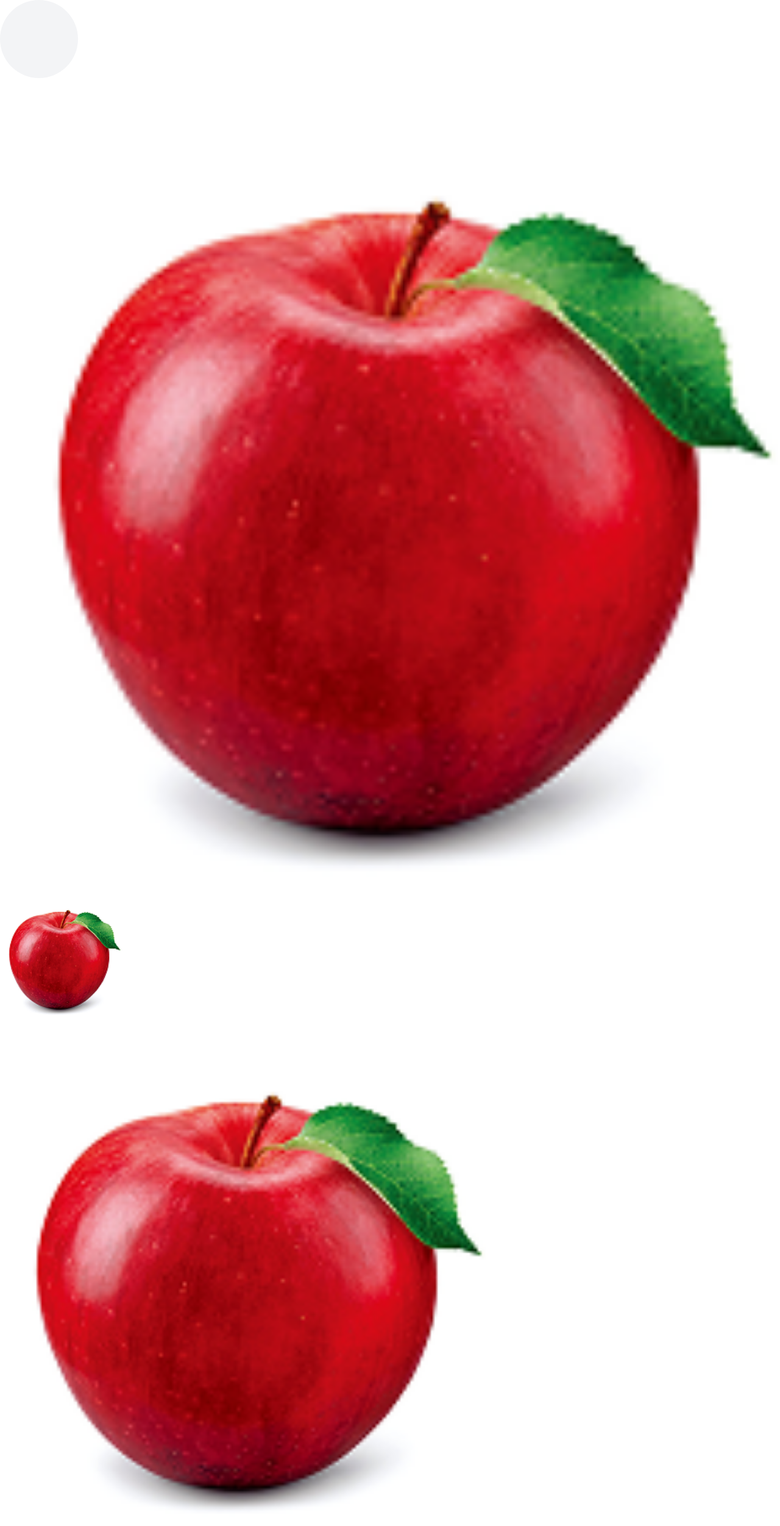
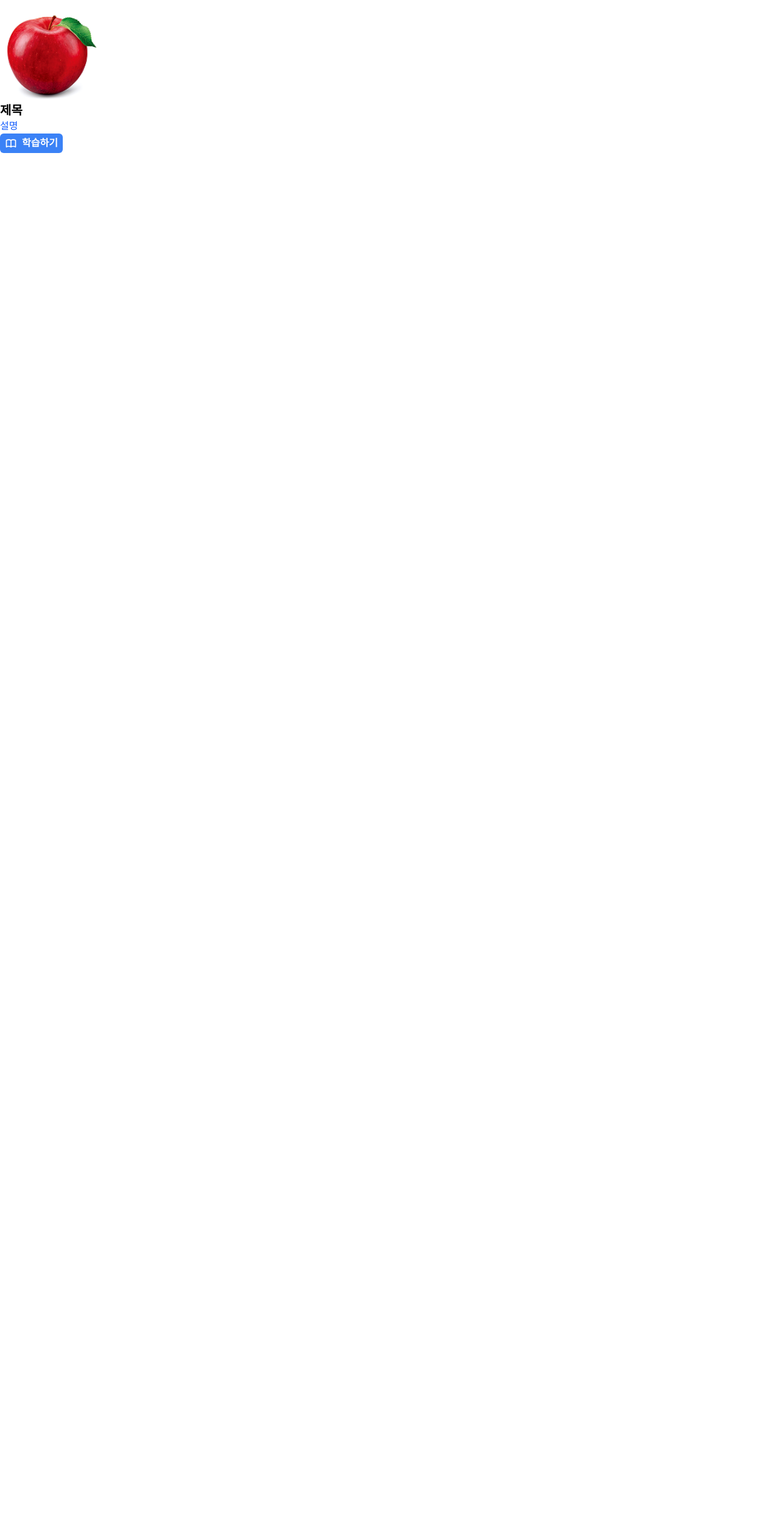
Before and after one commit to munjh61/SeeVocaLang, a React (Vite) app in the folder frontend/: page /moon in a window 1280 px wide. Shown: the whole page at 61% size. After the commit the page ends 800 px from the top, so only its background shows below. Built offline with nearby package versions, Linux system fonts and the light colour scheme; a web font is replaced by a local one.

Commit message:
voca card 하는 중

```diff
--- a/frontend/src/components/atoms/button/Button.tsx
+++ b/frontend/src/components/atoms/button/Button.tsx
@@ -7,7 +7,7 @@ type ButtonVariantProps = VariantProps<typeof buttonVariants>;
 type ButtonProps = {
   clicked?: boolean;
   className?: string;
-  children: React.ReactNode;
+  children?: React.ReactNode;
 } & ButtonVariantProps &
   React.ButtonHTMLAttributes<HTMLButtonElement>;
 
--- a/frontend/src/components/molecules/iconbutton/IconButton.tsx
+++ b/frontend/src/components/molecules/iconbutton/IconButton.tsx
@@ -42,7 +42,7 @@ export const IconButton = ({
         bgColor={bg}
         textColor={color}
         size={size}
-        className="flex items-center gap-2 text-nowrap"
+        className="flex items-center gap-2 text-nowrap px-2 py-1"
         type="button"
         onClick={onClick}
       >
--- a/frontend/src/components/organisms/vocaCard/VocaCard.tsx
+++ b/frontend/src/components/organisms/vocaCard/VocaCard.tsx
@@ -1,5 +1,7 @@
 import { Text } from "../../atoms/text/Text";
+import { IconButton } from "../../molecules/iconbutton/IconButton";
 import { ImageBox } from "../../molecules/imagebox/Imagebox";
+import book from "../../../asset/nav_book.svg?react";
 
 type VocaCardProps = {
   thumbnail?: string;
@@ -9,13 +11,21 @@ type VocaCardProps = {
 
 export const VocaCard = ({ thumbnail, name, description }: VocaCardProps) => {
   return (
-    <div className="rounded-ms w-400 h-600">
+    <div className="rounded-ms w-40 h-60">
       <div>
         <ImageBox src={thumbnail} className="w-full h-full"></ImageBox>
       </div>
       <div>
-        <Text>{name}</Text>
-        <Text>{description}</Text>
+        <Text size={"xl"} weight={"bold"}>
+          {name}
+        </Text>
+        <Text color={"primary"}>{description}</Text>
+        <IconButton
+          IconVariant={{ icon: book, color: "white" }}
+          ButtonVariant={{ bgColor: "blue", textColor: "white" }}
+        >
+          학습하기
+        </IconButton>
       </div>
     </div>
   );
--- a/frontend/src/pages/TestPageMoon.tsx
+++ b/frontend/src/pages/TestPageMoon.tsx
@@ -1,5 +1,6 @@
 import { ImageBox } from "../components/molecules/imagebox/Imagebox";
 import apple from "../asset/png/apple.png";
+import { VocaCard } from "../components/organisms/vocaCard/VocaCard";
 
 function TestPageMoon() {
   const handleSearch = (value: string) => {
@@ -7,19 +8,7 @@ function TestPageMoon() {
   };
   return (
     <>
-      {/* 이미지를 안주면 회색 */}
-      <ImageBox shape="circle"></ImageBox>
-      {/* 꽉 채움 */}
-      <ImageBox src={apple} shape="circle" />
-      {/* 크기는 className으로 넣으셈 */}
-      <ImageBox src={apple} shape="circle" className="w-[200px]" />
-      {/* 클릭시 함수 */}
-      <ImageBox
-        src={apple}
-        className="w-200"
-        data="apple"
-        imageValue={handleSearch}
-      />
+      <VocaCard thumbnail={apple} name="제목" description="설명"></VocaCard>
     </>
   );
 }
```
